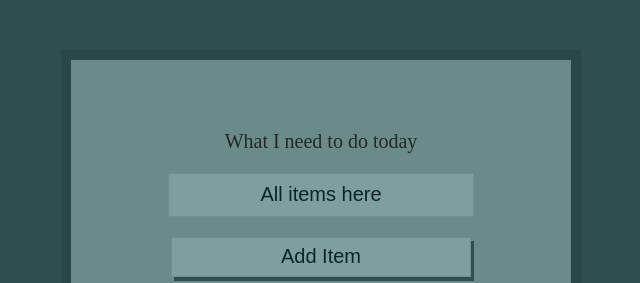
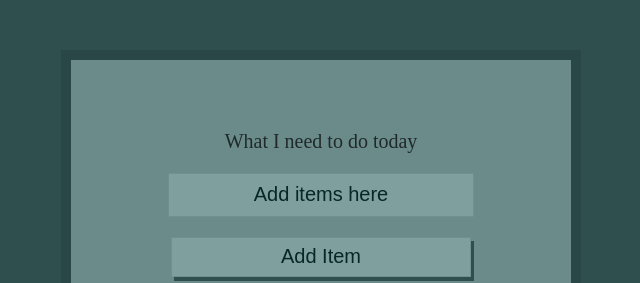
Before and after one commit to jaywiles/todo-jquery, a plain HTML site: page index.html in a window 1280 px wide. Shown: the part 197-480 px from the top of the page, 319-959 px from the left. Drawn offline with nearby package versions, Linux system fonts and the light colour scheme.

Commit message:
fix typo

```diff
--- a/index.html
+++ b/index.html
@@ -14,7 +14,7 @@
 		<ul id="listOfItemsID" class="items">
 		</ul>
 		<form id="formToAddItemsID" class="addItems">
-			<input id="userInput" type="text" name="item" placeholder="All items here" required>
+			<input id="userInput" type="text" name="item" placeholder="Add items here" required>
 			<input id="submitButton" type="submit" value="Add Item">
 		</form>
 	</div>
```
